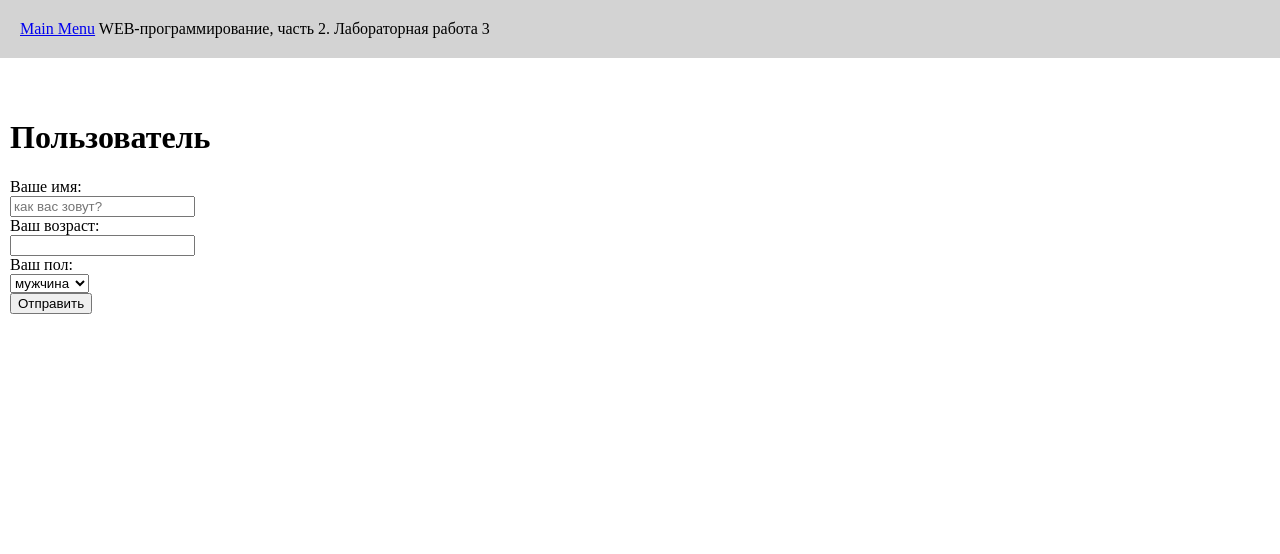
After one commit to gapshis17/Web_2_gapshis, a Flask app: page /lab3/form1 in a window 1280 px wide. The commit adds this page. Shown: the top 554 px of the page. Run offline with Flask 3, Linux system fonts and the light colour scheme.

Commit message:
Форма

```diff
--- a/lab2.py
+++ b/lab2.py
@@ -1,4 +1,4 @@
-from flask import Blueprint, redirect, url_for
+from flask import Blueprint, redirect, url_for, render_template, request
 lab2 = Blueprint('lab2', __name__)
 
 
--- a/lab3.py
+++ b/lab3.py
@@ -25,3 +25,11 @@ def del_cookie():
     resp.delete_cookie('age')
     resp.delete_cookie('name_color')
     return resp
+
+
+@lab3.route('/lab3/form1')
+def form1():
+    user = request.args.get('user')
+    age = request.args.get('age')
+    sex = request.args.get('sex')
+    return render_template('form1.html', user=user, age=age, sex=sex)
--- /dev/null
+++ b/templates/form1.html
@@ -0,0 +1,45 @@
+{% extends "base.html" %}
+
+{% block lab %}Лабораторная работа 3{% endblock%}
+
+{% block main %}
+
+    {% if user %}
+
+    <h1>Привет, {{ user }}!</h1>
+    <h2>Добро пожаловать на наш сайт!</h2>
+    <div>ваш возраст: {{ age }} </div>
+    <div>ваш пол: {{ sex }} </div>
+    <div>
+        <a href="/lab3/form1/">Заново</a>
+    </div>
+
+    {% else %}
+
+    <h1>Пользователь</h1>
+
+    <form>
+        <label>Ваше имя:</label>
+        <div>
+            <input type="text" placeholder="как вас зовут?" name="user">
+        </div>
+
+        <label>Ваш возраст:</label>
+        <div>
+            <input type="number" name="age">
+        </div>
+
+        <label>Ваш пол:</label>
+        <div>
+            <select name="sex">
+                <option value="male">мужчина</option>
+                <option value="female">женщина</option>
+            </select>
+        </div>
+
+        <div>
+            <button type="submit">Отправить</button>
+        </div>
+    </form>
+    {% endif %}
+{% endblock %}
--- a/templates/lab3.html
+++ b/templates/lab3.html
@@ -1,6 +1,6 @@
 {% extends "base.html" %}
 
-{% block lab %}Лабораторная работа 2{% endblock%}
+{% block lab %}Лабораторная работа 3{% endblock%}
 
 {% block main %}
     <h1>Формы, cookie</h1>
```
